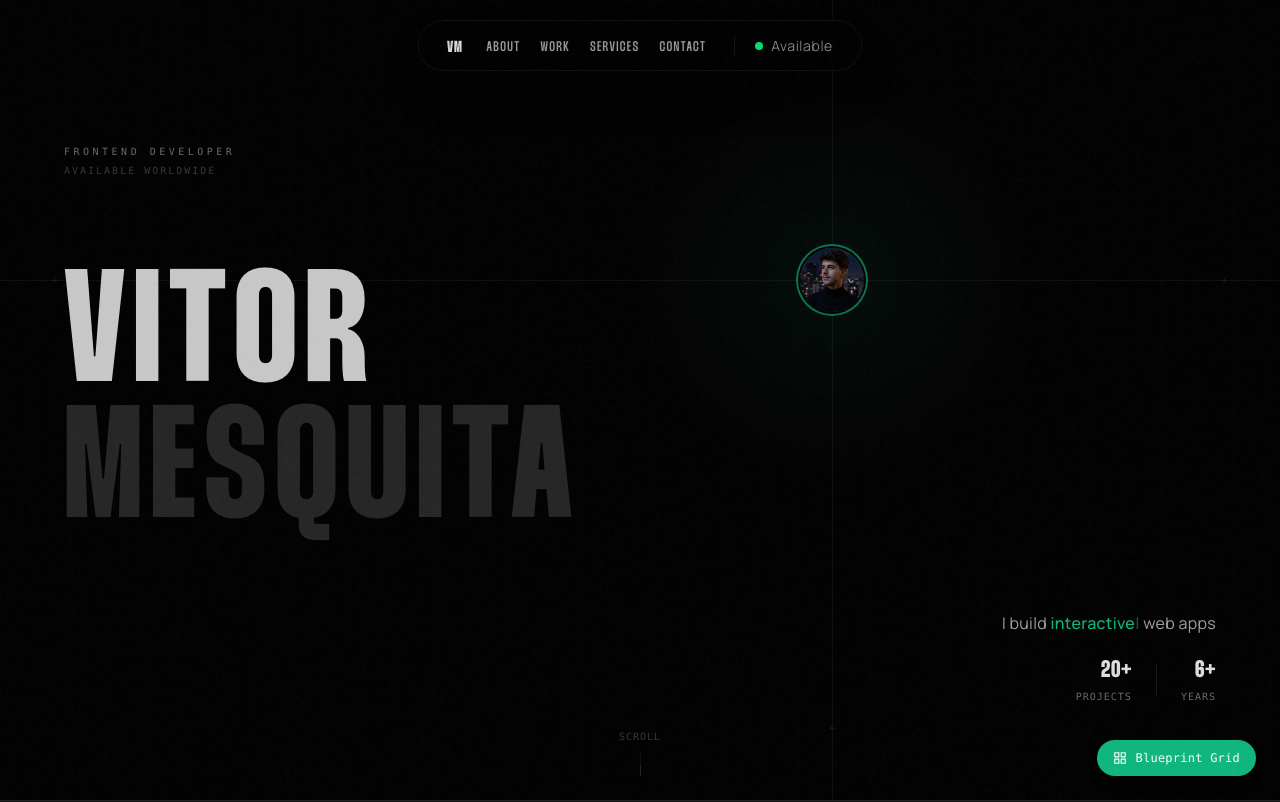
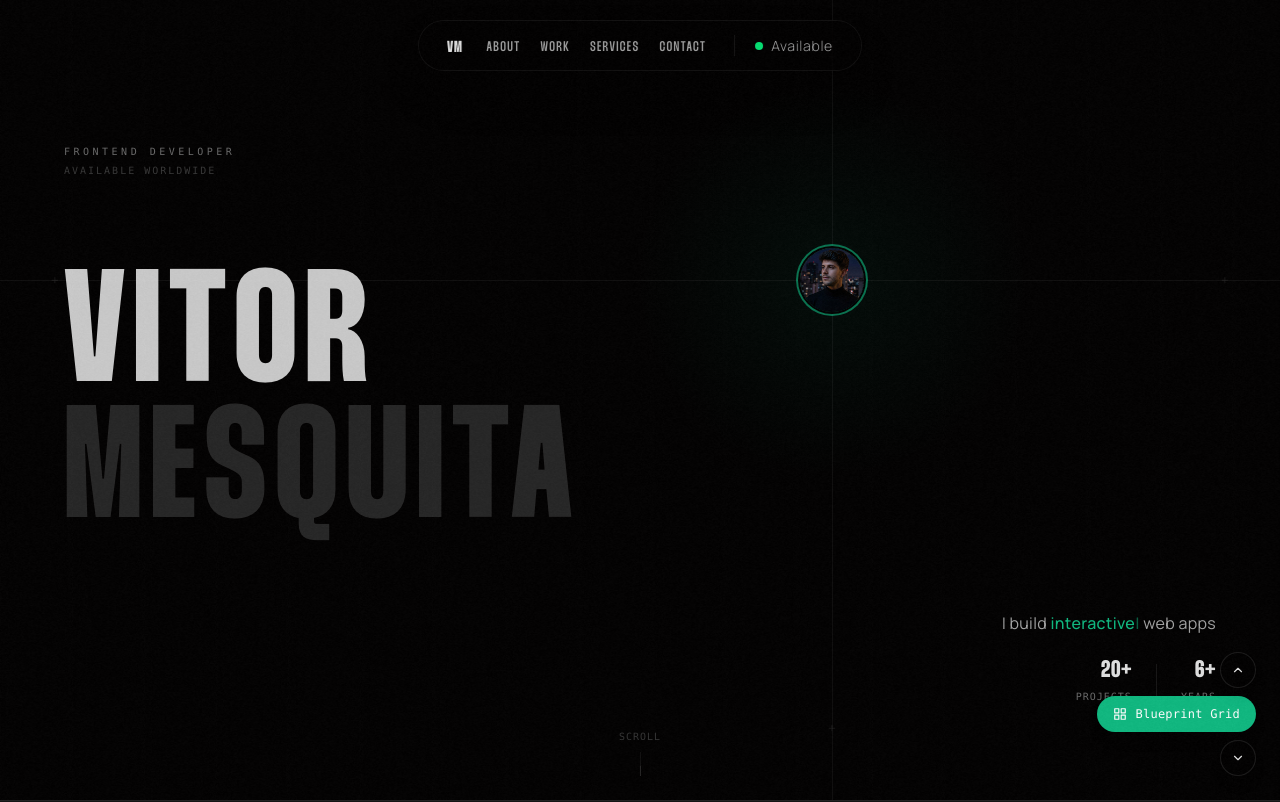
Before and after one commit to vitorsm19/Portfolio, a Next.js app: page / in a window 1280 px wide. Shown: the top 802 px of the page. Built offline with nearby package versions, Linux system fonts and the light colour scheme.

Commit message:
Hero switcher arrows

```diff
--- a/src/components/sections/HeroSwitcher.tsx
+++ b/src/components/sections/HeroSwitcher.tsx
@@ -41,12 +41,33 @@ export function HeroSwitcher() {
   const [expanded, setExpanded] = useState(false)
 
   const ActiveHero = HEROES[active].component
+  const goPrev = () => setActive((prev) => (prev - 1 + HEROES.length) % HEROES.length)
+  const goNext = () => setActive((prev) => (prev + 1) % HEROES.length)
 
   return (
     <div className="relative">
       <ActiveHero key={HEROES[active].id} />
 
-      <div className="fixed bottom-6 right-6 z-[100] flex flex-col items-end gap-3">
+      <div className="fixed bottom-6 right-6 z-[100] flex flex-col items-end gap-2">
+        <button
+          onClick={goPrev}
+          aria-label="Previous hero variant"
+          className="flex h-9 w-9 items-center justify-center rounded-full border border-white/10 bg-bg-primary/80 text-text-heading shadow-lg backdrop-blur hover:bg-white/10 transition-all cursor-pointer"
+        >
+          <svg
+            width="14"
+            height="14"
+            viewBox="0 0 24 24"
+            fill="none"
+            stroke="currentColor"
+            strokeWidth="2"
+            strokeLinecap="round"
+            strokeLinejoin="round"
+          >
+            <path d="m18 15-6-6-6 6" />
+          </svg>
+        </button>
+
         <AnimatePresence>
           {expanded && (
             <motion.div
@@ -115,6 +136,25 @@ export function HeroSwitcher() {
           </svg>
           {HEROES[active].sublabel}
         </button>
+
+        <button
+          onClick={goNext}
+          aria-label="Next hero variant"
+          className="flex h-9 w-9 items-center justify-center rounded-full border border-white/10 bg-bg-primary/80 text-text-heading shadow-lg backdrop-blur hover:bg-white/10 transition-all cursor-pointer"
+        >
+          <svg
+            width="14"
+            height="14"
+            viewBox="0 0 24 24"
+            fill="none"
+            stroke="currentColor"
+            strokeWidth="2"
+            strokeLinecap="round"
+            strokeLinejoin="round"
+          >
+            <path d="m6 9 6 6 6-6" />
+          </svg>
+        </button>
       </div>
     </div>
   )
```
